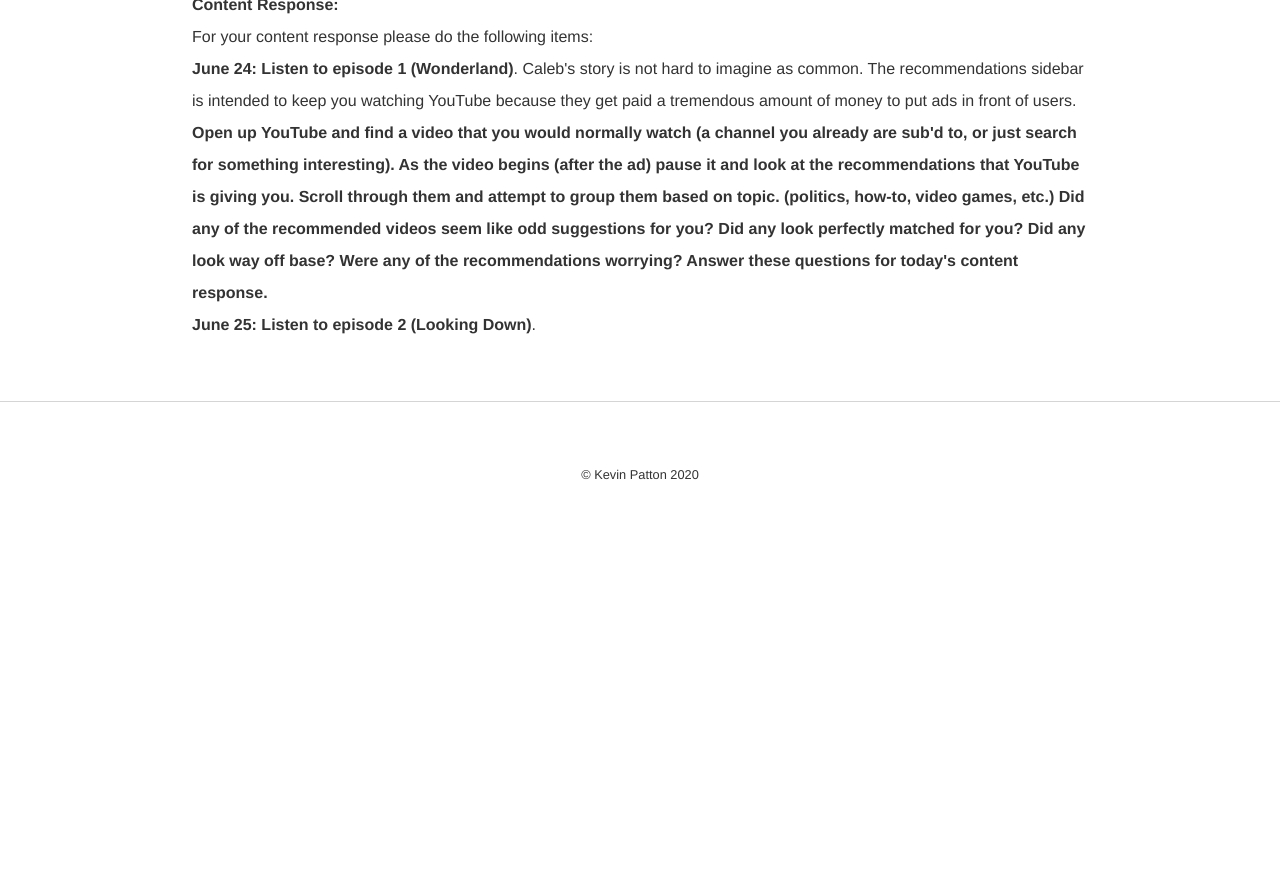
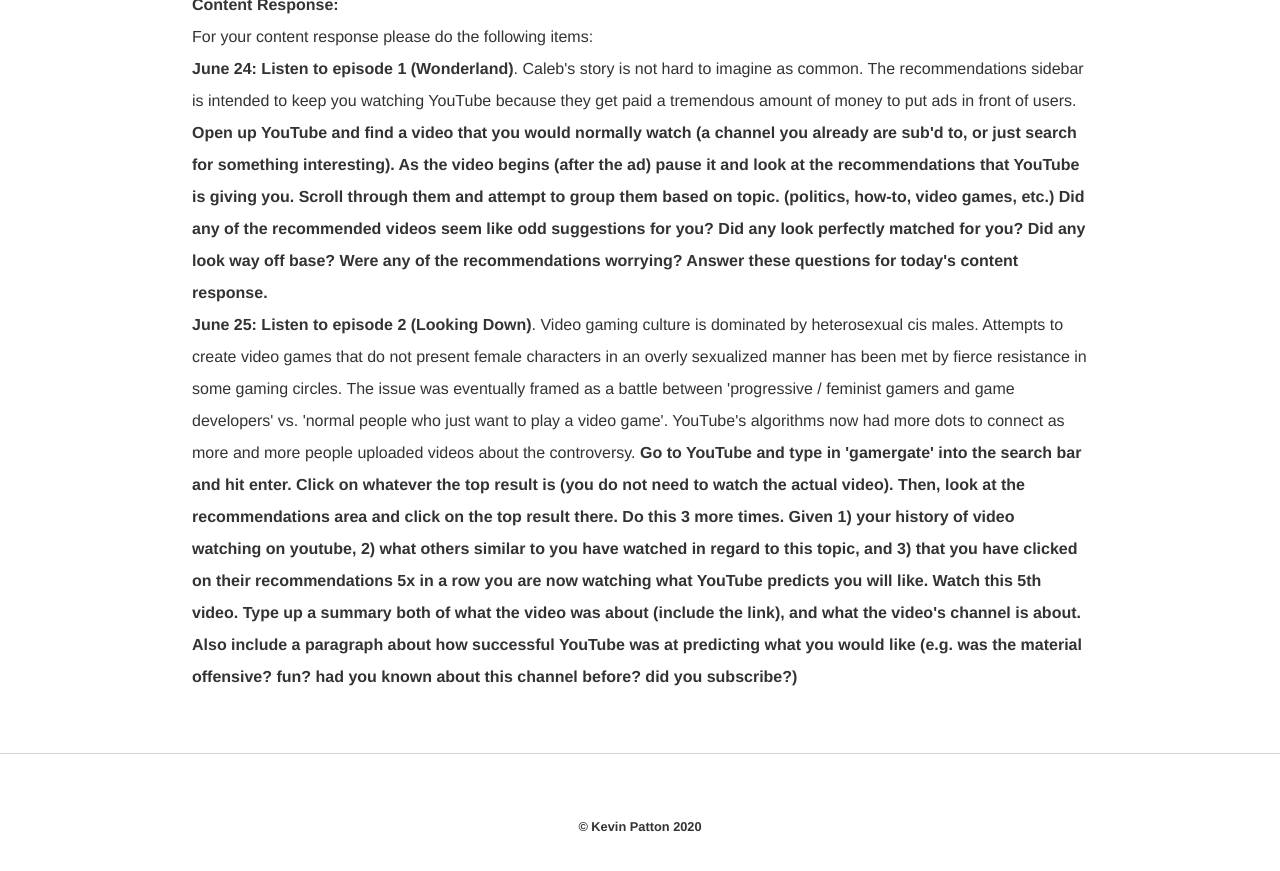
Before and after one commit to kevinjpatton/kevinjpatton.github.io, a Jekyll site: the page built from teaching/phil1020/index.html, in a window 1280 px wide and 900 px high, scrolled down 7918 px. Shown: the top 871 px of the window. Built offline with Jekyll 4.4.1, drawn with Linux system fonts in a browser that asks for light colours; Markdown is read by kramdown in place of the engine named in the settings; before the commit the page ends 8466 px from its top, so only the background shows below that.

Commit message:
Update index.html

```diff
--- a/teaching/phil1020/index.html
+++ b/teaching/phil1020/index.html
@@ -122,4 +122,4 @@
   <b>Content Response:</b><br>
 For your content response please do the following items:<br>
   <b>June 24: Listen to episode 1 (Wonderland)</b>.  Caleb's story is not hard to imagine as common.  The recommendations sidebar is intended to keep you watching YouTube because they get paid a tremendous amount of money to put ads in front of users.  <b>Open up YouTube and find a video that you would normally watch (a channel you already are sub'd to, or just search for something interesting).  As the video begins (after the ad) pause it and look at the recommendations that YouTube is giving you.  Scroll through them and attempt to group them based on topic. (politics, how-to, video games, etc.)  Did any of the recommended videos seem like odd suggestions for you?  Did any look perfectly matched for you?  Did any look way off base?  Were any of the recommendations worrying?  Answer these questions for today's content response.</b><br>
-  <b>June 25: Listen to episode 2 (Looking Down)</b>.
+  <b>June 25: Listen to episode 2 (Looking Down)</b>. Video gaming culture is dominated by heterosexual cis males.  Attempts to create video games that do not present female characters in an overly sexualized manner has been met by fierce resistance in some gaming circles.  The issue was eventually framed as a battle between 'progressive / feminist gamers and game developers' vs. 'normal people who just want to play a video game'.  YouTube's algorithms now had more dots to connect as more and more people uploaded videos about the controversy. <b>Go to YouTube and type in 'gamergate' into the search bar and hit enter.  Click on whatever the top result is (you do not need to watch the actual video).  Then, look at the recommendations area and click on the top result there.  Do this 3 more times.  Given 1) your history of video watching on youtube, 2) what others similar to you have watched in regard to this topic, and 3) that you have clicked on their recommendations 5x in a row you are now watching what YouTube predicts you will like.  Watch this 5th video.  Type up a summary both of what the video was about (include the link), and what the video's channel is about.  Also include a paragraph about how successful YouTube was at predicting what you would like (e.g. was the material offensive? fun? had you known about this channel before?  did you subscribe?)
```
